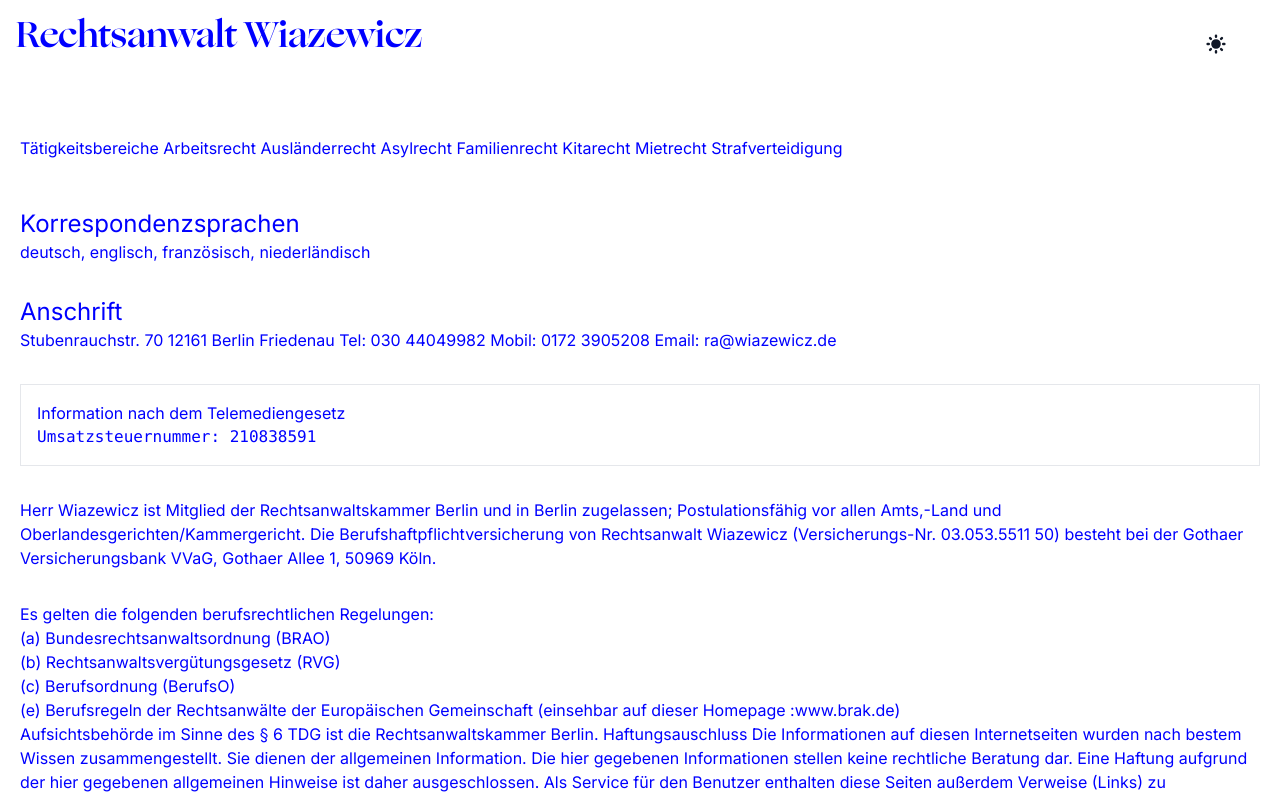
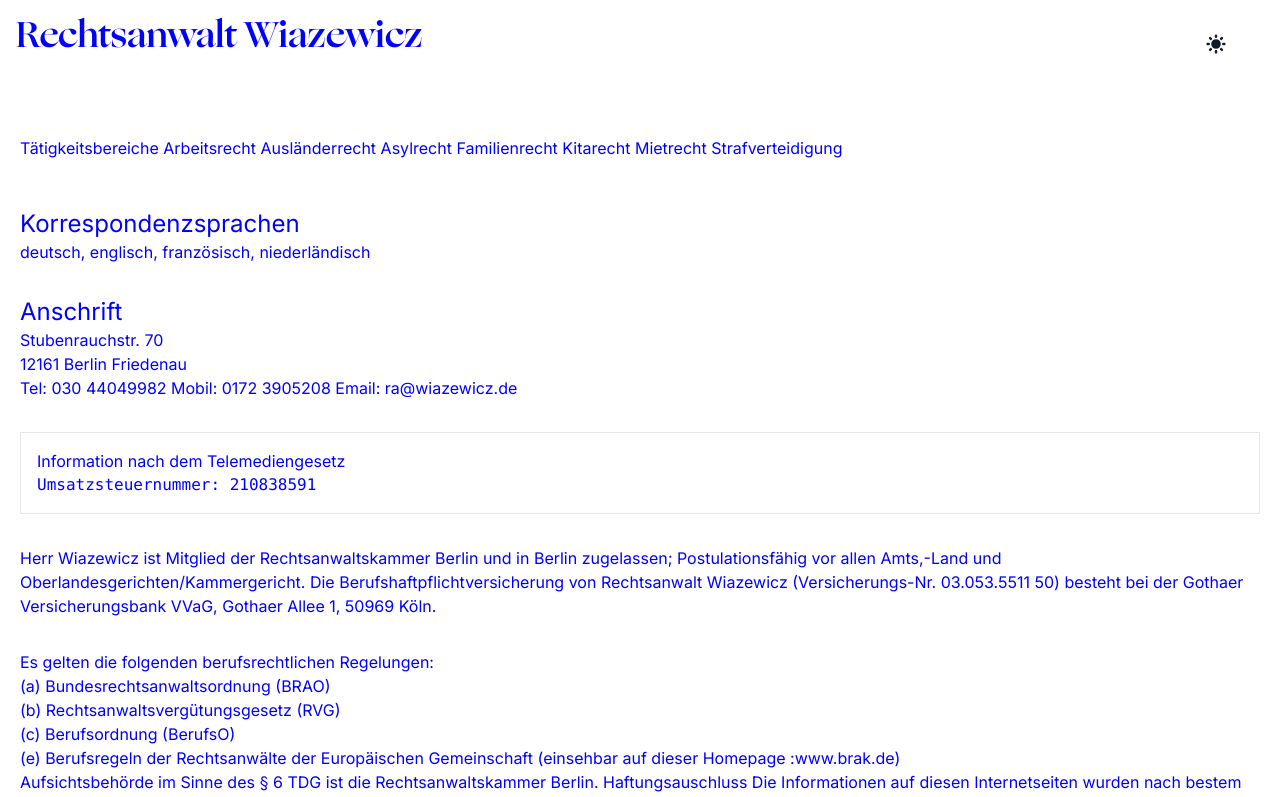
Before and after one commit to dreadbeard11/ra-wiazewicz, a Next.js app: page / in a window 1280 px wide. Shown: the top 797 px of the page. Built offline with nearby package versions, Linux system fonts and the light colour scheme.

Commit message:
page.tsx udates

```diff
--- a/src/app/page.tsx
+++ b/src/app/page.tsx
@@ -20,9 +20,10 @@ deutsch, englisch, französisch, niederländisch
 </div>
 <div>
 <h2 className="text-2xl">Anschrift</h2>
-
-Stubenrauchstr. 70
-12161 Berlin Friedenau
+<div>
+Stubenrauchstr. 70</div>
+<div>
+12161 Berlin Friedenau</div>
 Tel: 030 44049982
 Mobil: 0172 3905208
 Email: ra@wiazewicz.de
```
